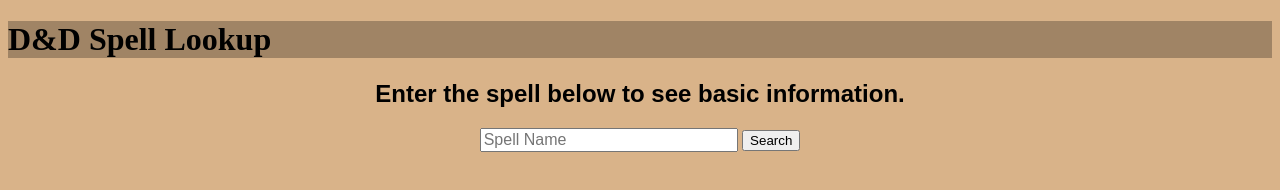
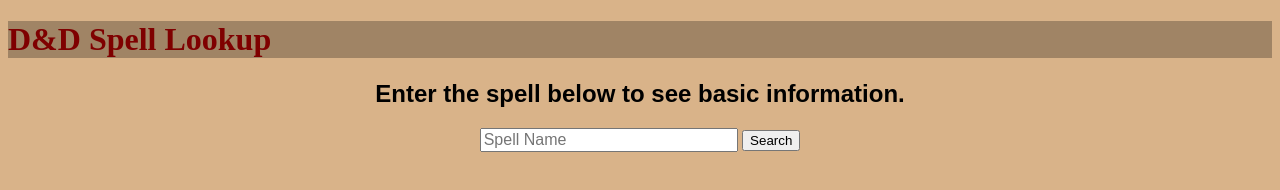
Before and after one commit to 2Clubs/DND-Spells, a plain HTML site: page index.html in a window 1280 px wide. Drawn offline with nearby package versions, Linux system fonts and the light colour scheme.

Commit message:
adds more styiling

```diff
--- a/css/style.css
+++ b/css/style.css
@@ -3,6 +3,7 @@ body {
 }
 h1{
     background-color: #A08465;
+    color: rgb(127, 0, 0);
 }
 main {
     text-align: center;
```
Also changed, not shown: images/JIVnJF2.png (added), images/k36MafF.jpeg (added).
